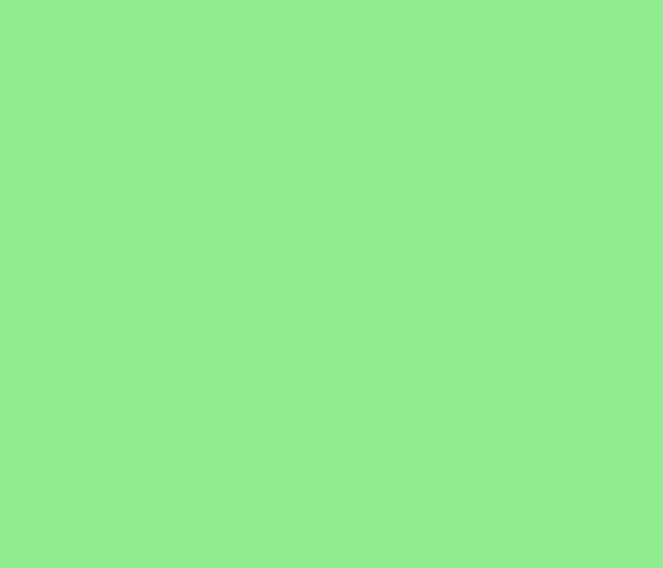
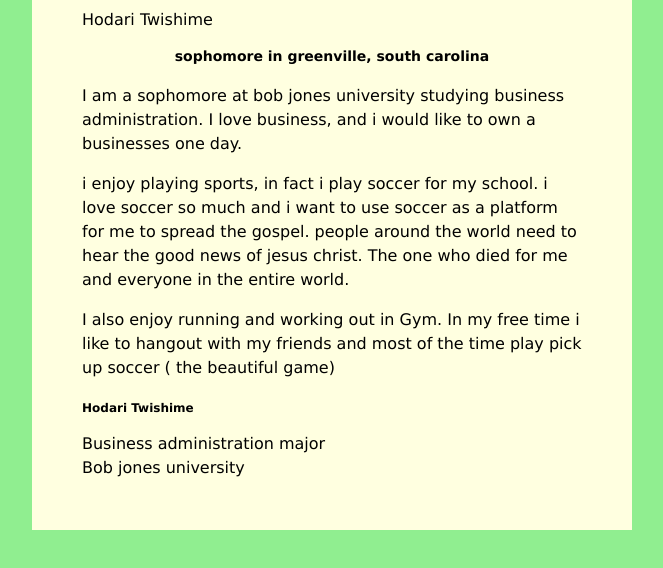
Before and after one commit to Hkadogo7/Hkadogo7.github.io, a plain HTML site: page index.html in a window 1280 px wide. Shown: the whole page, without its empty margins (308-971 px from the left). Drawn offline with Linux system fonts and the light colour scheme.

Commit message:
Update index.html

```diff
--- a/index.html
+++ b/index.html
@@ -7,3 +7,40 @@ body{
   }
   #content{
     background:lightyellow;
+    min-width:200px;
+    max-width: 500px;
+    padding: 50px;
+    margin: auto;
+    margin-top: -50px;
+    line-height: 150%;
+ }
+  h1{
+     letter-spacing: 2px;
+     font-size: 16px;
+     text-align: center;
+}
+  h2{
+     font-size: 14px;
+     text-align: center;
+}
+   h3{
+      font-size: 12px;
+}
+   </style>
+   </head>
+   <body>
+      <div id= "content"
+           <h1> Hodari Twishime</h1>
+           <h2>sophomore in greenville, south carolina</h2>
+
+            <p> I am a sophomore at bob jones university studying business administration. I love business, and i would like to own a businesses one day.</p>
+            <p>
+               i enjoy playing sports, in fact i play soccer for my school. i love soccer so much and i want to use soccer as a platform for me to spread the gospel.
+               people around the world need to hear the good news of jesus christ. The one who died for me and everyone in the entire world.
+
+             <p> I also enjoy running and working out in Gym. In my free time i like to hangout with my friends and most of the time play pick up soccer ( the beautiful game)
+
+
+   <h3> Hodari Twishime</h3>
+   Business administration major<br>
+   Bob jones university
```
